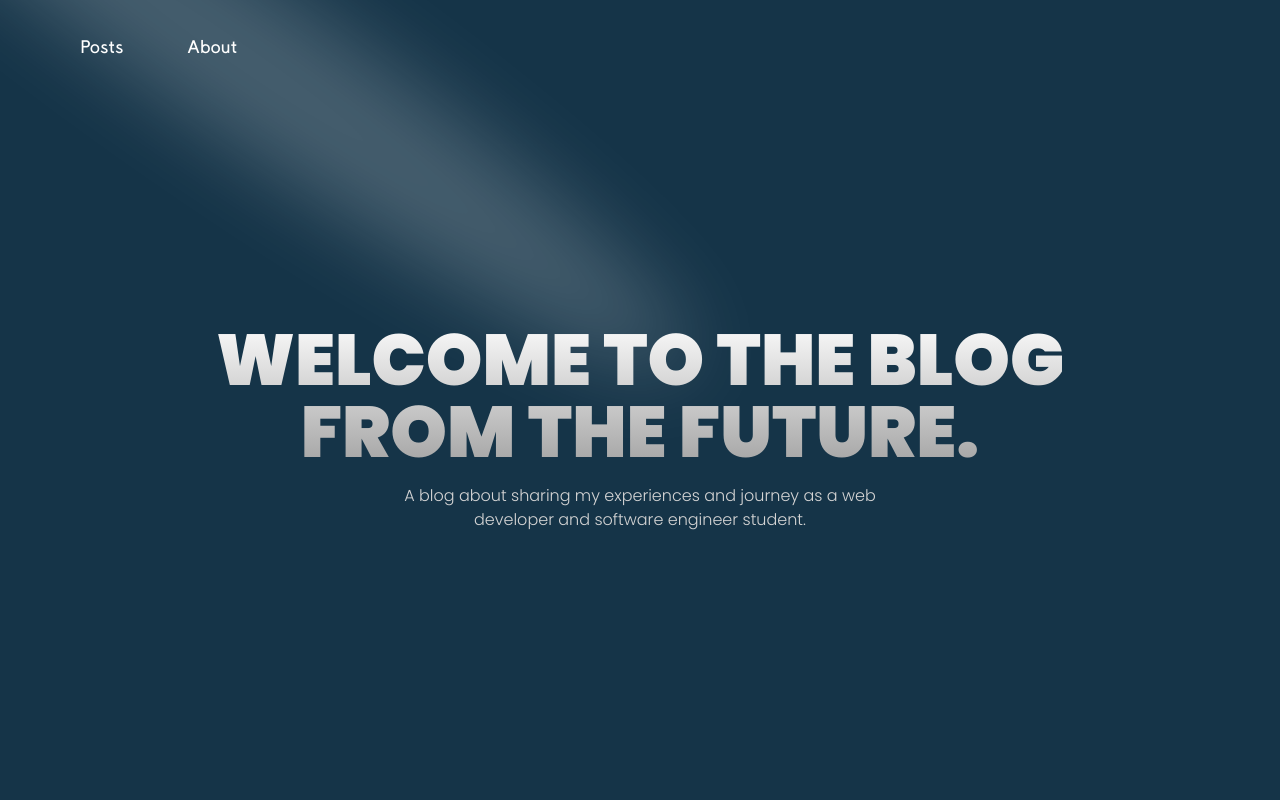
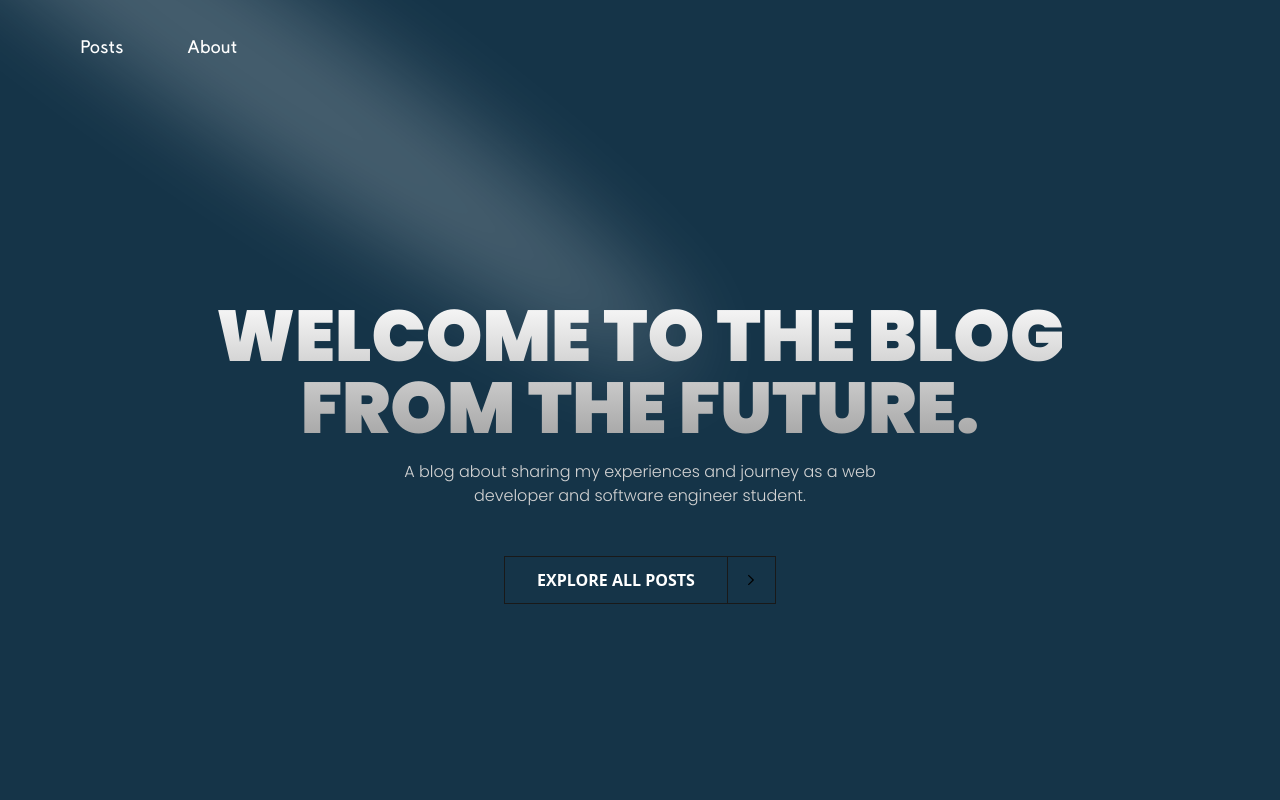
Before and after one commit to nmcev/odin-blog-client, a React (Vite) app: page / in a window 1280 px wide. Shown: the top 800 px of the page. Built offline with nearby package versions, Linux system fonts and the light colour scheme; no server answers.

Commit message:
feat: add a button in the home page

```diff
--- a/src/components/Home.jsx
+++ b/src/components/Home.jsx
@@ -1,7 +1,9 @@
+import { useNavigate } from "react-router";
 import Header from "./Header";
 
 
 export function Home() {
+  const navigate = useNavigate()
   return (
 
       <div className=' w-full flex flex-col bg-[#153448] antialiased bg-grid-white/[0.02] relative overflow-hidden '>
@@ -16,7 +18,14 @@ export function Home() {
           <p className="mt-4 font-normal text-base text-neutral-300 max-w-lg text-center mx-auto font-lightPoppins">
             A blog about sharing my experiences and journey as a web developer and software engineer student.
           </p>
-          </div>
+        </div>
+
+        <a className="inline-flex cursor-pointer" onClick={() => navigate('/posts')}>
+          <span className="h-12 flex items-center justify-center uppercase font-semibold px-8 border border-[#191919] hover:bg-gray-300  hover:text-black transition duration-500 ease-in-out text-white">explore all posts</span>
+          <span className="h-12 w-12 flex-shrink-0 flex items-center justify-center border border-l-0 border-[#191919] hover:bg-gray-300 hover:text-black transition duration-500 ease-in-out">
+        <svg className="h-3 w-3 svg-inline--fa fa-chevron-right fa-w-8 fa-9x" aria-hidden="true" focusable="false" data-icon="chevron-right" role="img" xmlns="http://www.w3.org/2000/svg" viewBox="0 0 256 512"><path fill="currentColor" d="M24.707 38.101L4.908 57.899c-4.686 4.686-4.686 12.284 0 16.971L185.607 256 4.908 437.13c-4.686 4.686-4.686 12.284 0 16.971L24.707 473.9c4.686 4.686 12.284 4.686 16.971 0l209.414-209.414c4.686-4.686 4.686-12.284 0-16.971L41.678 38.101c-4.687-4.687-12.285-4.687-16.971 0z" /></svg>
+    </span>
+</a>
       </div>
     </div>
   );
```
